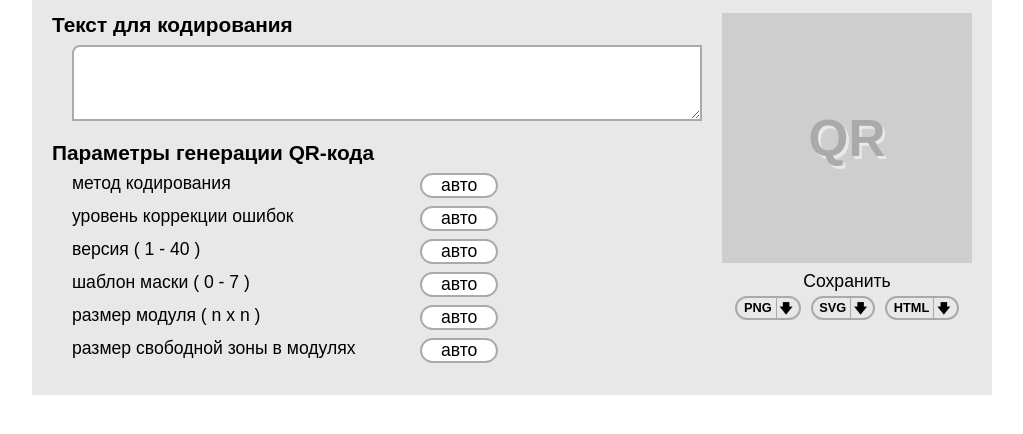
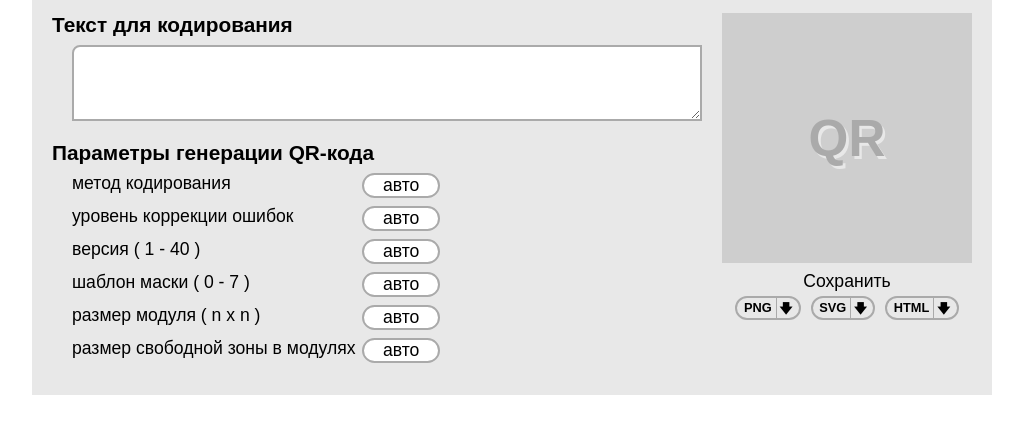
Before and after one commit to slesareva-gala/QR-Code, a website built with webpack: page docs/index.html in a window 1280 px wide. Shown: the part 58-492 px from the top of the page, without its empty margins (128-1151 px from the left). Built offline with nearby package versions, Linux system fonts and the light colour scheme.

Commit message:
стили для мобильной версии

```diff
--- a/docs/css/style.css
+++ b/docs/css/style.css
@@ -305,7 +305,7 @@ header .btn-symbol:active:after {
 }
 
 .main-params .col-0 {
-  width: calc(min(1.6vw, 1.1em) * 18);
+  width: calc(min(1.6vw, 1.1em) * 15);
 }
 
 .main-params .col-1 {
```
